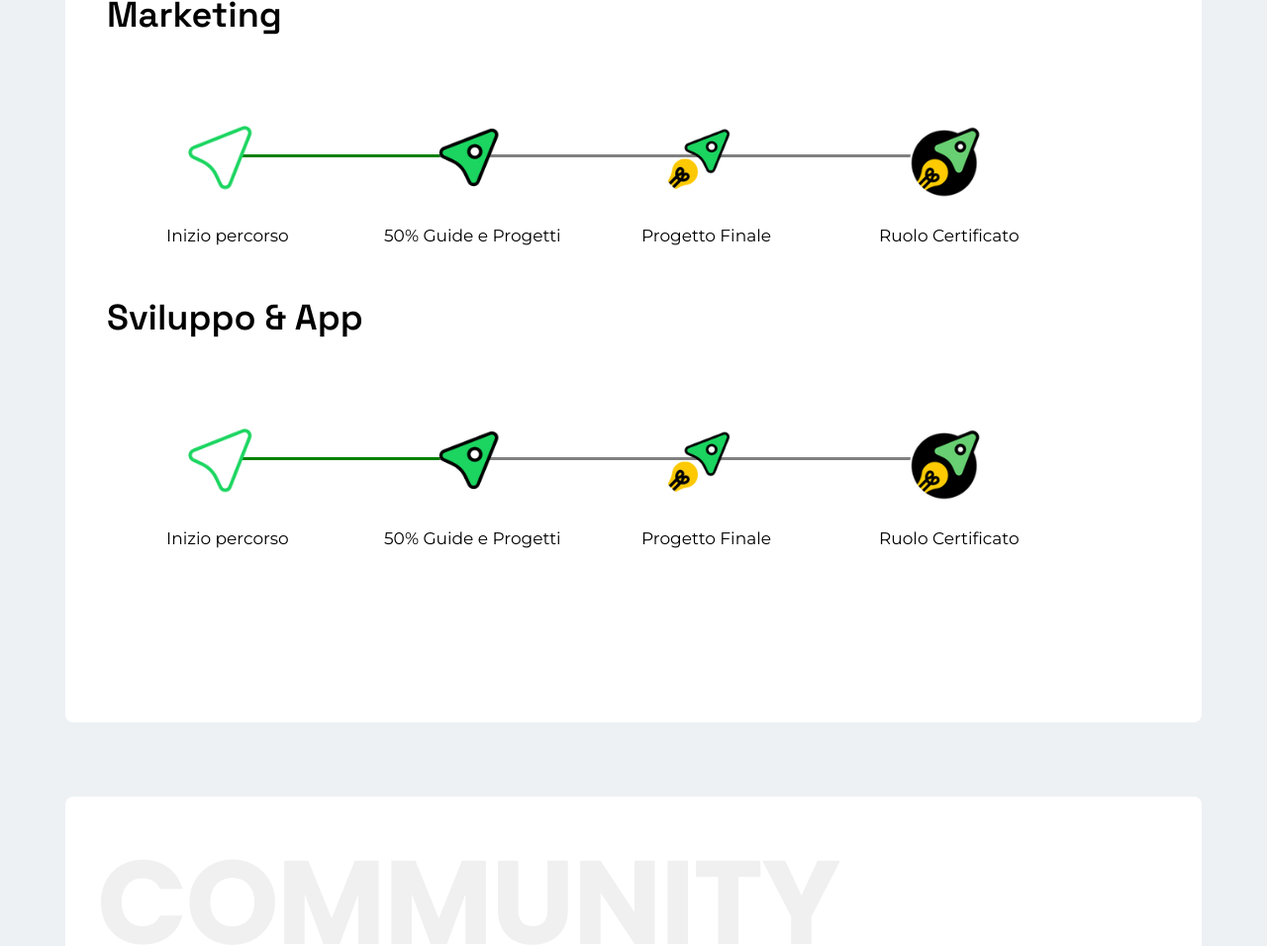
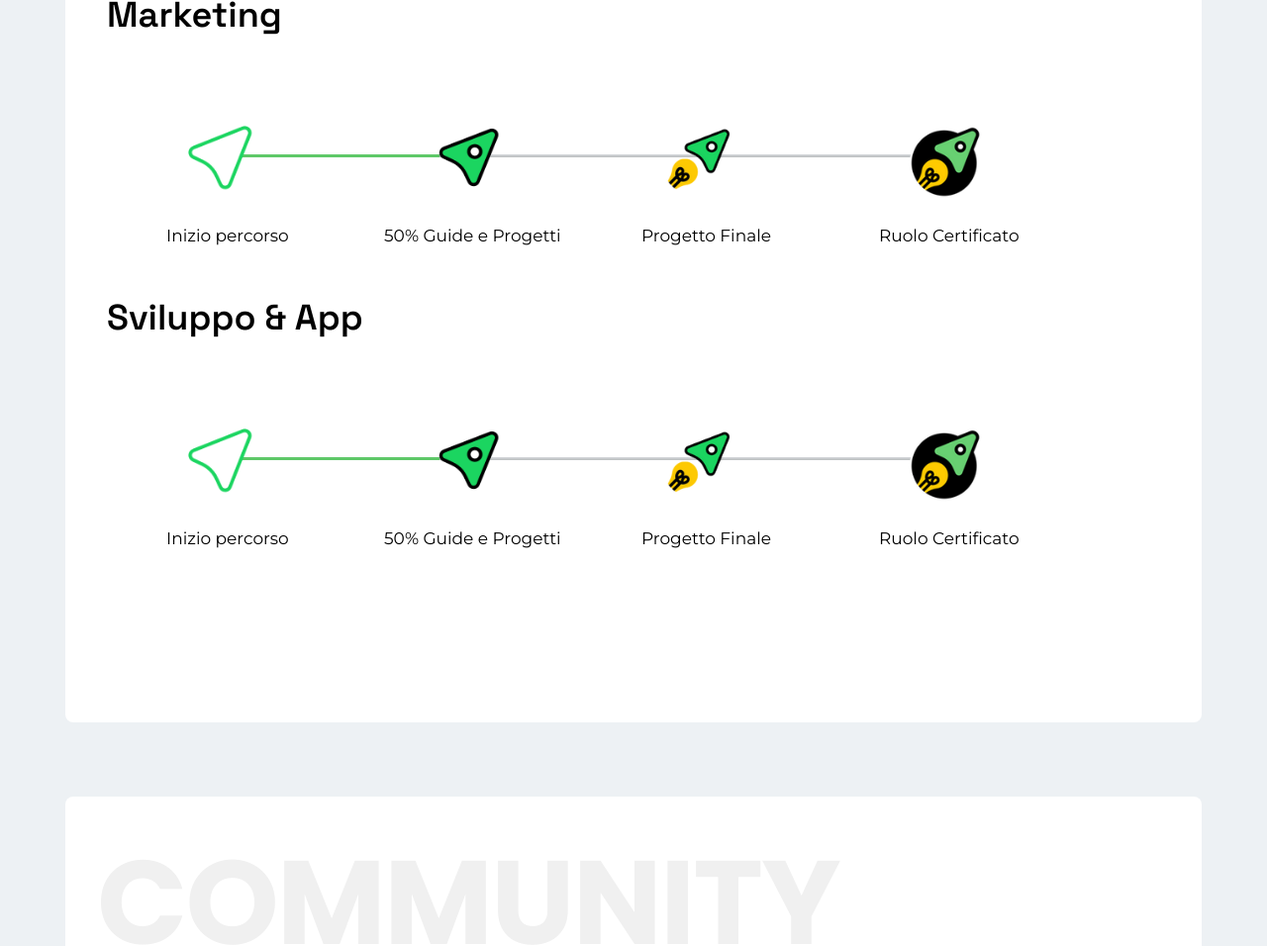
Before and after one commit to ludovicobesana/S2I-HTML-CSS, a plain HTML site: page index.html in a window 1280 px wide. Shown: the part 1164-2120 px from the top of the page at 99% size. Drawn offline with Linux system fonts and the light colour scheme.

Commit message:
feat: Add correct progress bar color

```diff
--- a/index.html
+++ b/index.html
@@ -288,11 +288,18 @@ div .community_photos {
 
 .path-card__progress  {
   margin-top: 130px;
-  background-color: #5EC868;
   border-radius: 3px;
   width: 770px;
   height: 3px;
   margin-left: 30px;
+}
+
+progress[value]::-webkit-progress-bar {
+  box-shadow: 0 2px 5px #EDF1F4 inset;
+}
+
+progress[value]::-webkit-progress-value {
+  background-color: #5EC868;
 }
 
 .path-card__progress-icon:nth-child(1) div {
```
